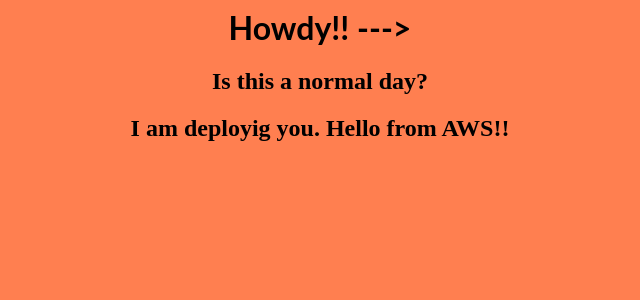
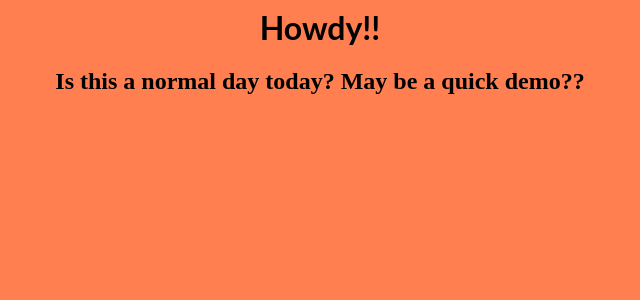
Before and after one commit to upentest-demo/devops-demo, a React (Create React App) app: page / in a window 1280 px wide. Shown: the top 300 px of the page, without its empty margins (320-960 px from the left). Built offline with nearby package versions, Linux system fonts and the light colour scheme.

Commit message:
Update App.js

```diff
--- a/src/App.js
+++ b/src/App.js
@@ -4,9 +4,9 @@
 export default function App() {
   return (
     <div>
-      <h1>Howdy!! ---> </h1>
-      <h2>Is this a normal day?</h2>
-      <h2>I am deployig you. Hello from AWS!!</h2>
+      <h1>Howdy!!</h1>
+      <h2>Is this a normal day today? May be a quick demo??</h2>
+      <h2></h2>
     </div>
   );
 }
```
